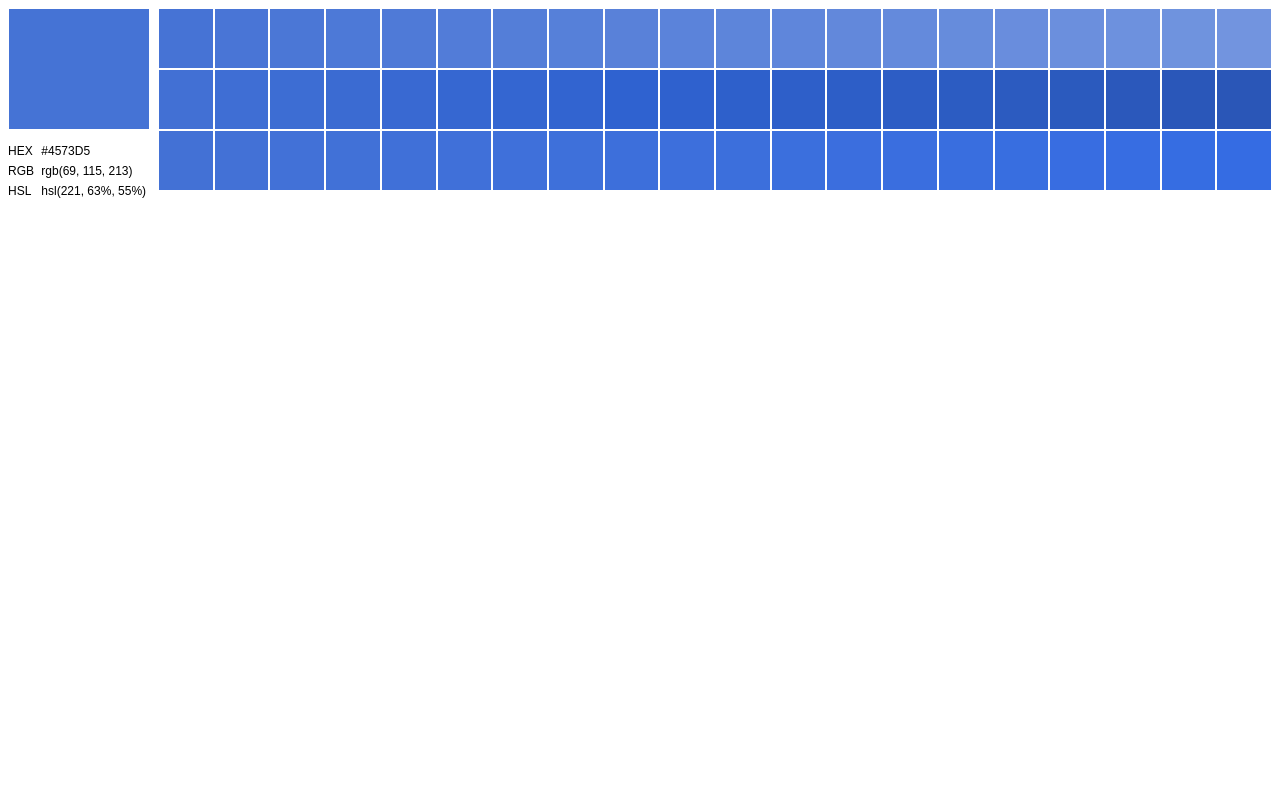
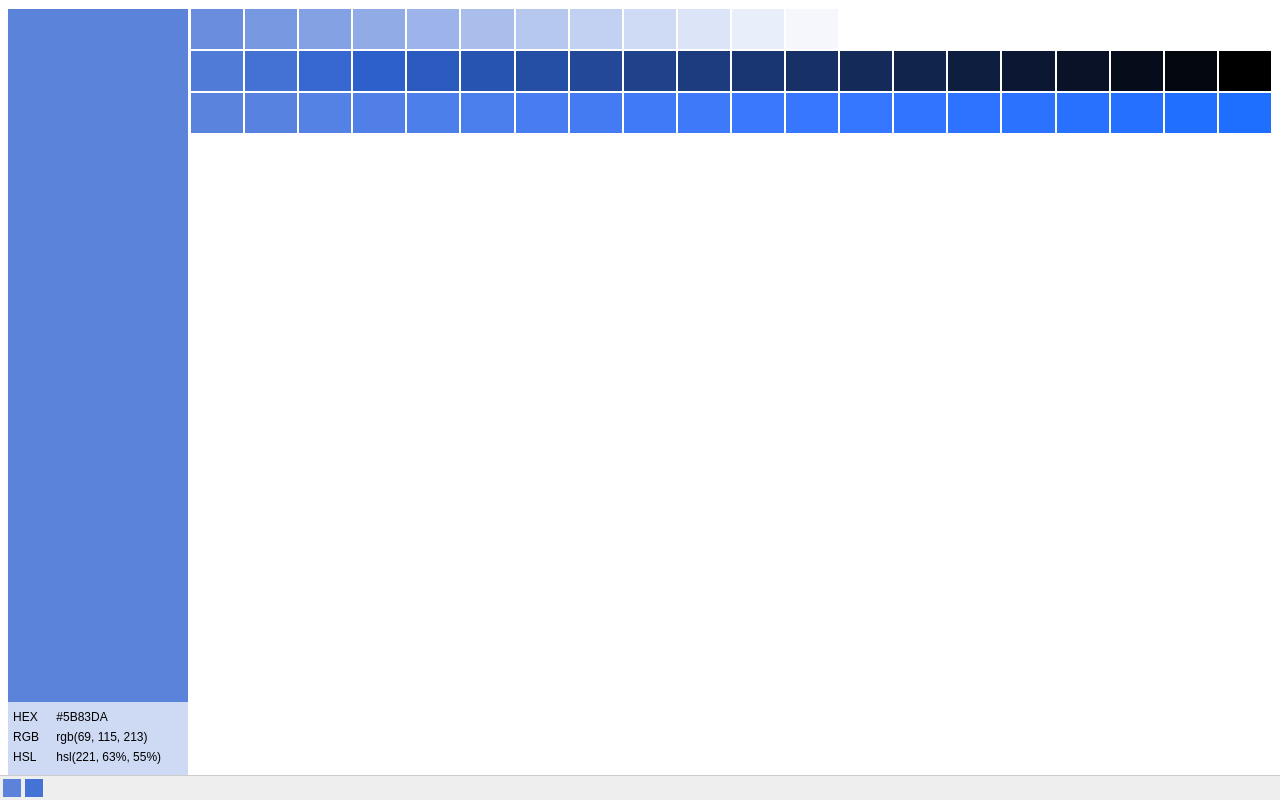
Before and after one commit to roykolak/colors-dev-panel, a browser extension: page extension/panels/color.html in a window 1280 px wide. Both pictures are taken after a click on the link 241 px from the left and 38 px from the top of the page. Drawn offline with Linux system fonts and the light colour scheme.

Commit message:
a bit of refactoring and style clean up

```diff
--- a/extension/css/color.css
+++ b/extension/css/color.css
@@ -1,6 +1,9 @@
 body {
   font-family: Arial;
   font-size: 12px;
+}
+dl {
+  margin: 0;
 }
 dd {
   margin: 0;
@@ -15,25 +18,39 @@ ul li, ol li {
   flex: 1;
   padding: 0;
   margin: 1px;
-  height: 59px;
+  height: 40px;
 }
-.lighten a, .darken a {
+.colors a, .colors a {
   display: block;
   width: 100%;
   height: 100%;
 }
 .profile {
-  width: 150px;
+  width: 180px;
+  height: 100%;
   float: left;
+  position: relative;
+  margin-right: 2px;
 }
 .swatch {
-  width: 140px;
-  height: 120px;
-  margin: 1px;
+  width: 100%;
+  height: 100%;
+  margin: 1px auto;
+}
+.profile .formats {
+  position: absolute;
+  bottom: 0;
+  left: 0;
+  width: 100%;
+  height: 90px;
+  background: rgba(255,255,255, 0.7);
+}
+.profile dl {
+  padding: 5px;
 }
 .profile dt {
   display: inline-block;
-  width: 30px;
+  width: 40px;
 }
 .profile dd {
   display: inline-block;
@@ -42,3 +59,21 @@ ul li, ol li {
 .profile dt, .profile dd {
   padding: 3px 0;
 }
+#recent_colors {
+  position: fixed;
+  bottom: 0;
+  width: 100%;
+  margin: -8px -8px 0px;
+  background: #EEE;
+  border-top: 1px solid #CCC
+}
+#recent_colors ul {
+  display: block;
+  padding: 0 1px;
+}
+#recent_colors li {
+  width: 18px;
+  height: 18px;
+  margin: 3px 2px;
+  float: left;
+}
--- a/extension/js/color.js
+++ b/extension/js/color.js
@@ -1,8 +1,81 @@
 // Generated by CoffeeScript 1.6.1
 (function() {
-  var ColorModel, ColorView,
+  var ColorLib, ColorModel, ColorView, Colors, ColorsView,
     __hasProp = {}.hasOwnProperty,
     __extends = function(child, parent) { for (var key in parent) { if (__hasProp.call(parent, key)) child[key] = parent[key]; } function ctor() { this.constructor = child; } ctor.prototype = parent.prototype; child.prototype = new ctor(); child.__super__ = parent.prototype; return child; };
+
+  ColorLib = {
+    lighten: function(hex, decimal) {
+      return Color(hex).lighten(decimal).hexString();
+    },
+    darken: function(hex, decimal) {
+      return Color(hex).darken(decimal).hexString();
+    },
+    saturate: function(hex, decimal) {
+      return Color(hex).saturate(decimal).hexString();
+    },
+    range: function() {
+      var i, out, _i;
+      out = [];
+      for (i = _i = 1; _i <= 100; i = ++_i) {
+        if (i % 5 === 0) {
+          out.push(i);
+        }
+      }
+      return out;
+    },
+    lightenRange: function(hex, range) {
+      var i, out;
+      if (range == null) {
+        range = 20;
+      }
+      out = (function() {
+        var _i, _len, _ref, _results;
+        _ref = this.range();
+        _results = [];
+        for (_i = 0, _len = _ref.length; _i < _len; _i++) {
+          i = _ref[_i];
+          _results.push(this.lighten(hex, i / 100));
+        }
+        return _results;
+      }).call(this);
+      return out.splice(0, range);
+    },
+    darkenRange: function(hex, range) {
+      var i, out;
+      if (range == null) {
+        range = 20;
+      }
+      out = (function() {
+        var _i, _len, _ref, _results;
+        _ref = this.range();
+        _results = [];
+        for (_i = 0, _len = _ref.length; _i < _len; _i++) {
+          i = _ref[_i];
+          _results.push(this.darken(hex, i / 100));
+        }
+        return _results;
+      }).call(this);
+      return out.splice(0, range);
+    },
+    saturateRange: function(hex, range) {
+      var i, out;
+      if (range == null) {
+        range = 20;
+      }
+      out = (function() {
+        var _i, _len, _ref, _results;
+        _ref = this.range();
+        _results = [];
+        for (_i = 0, _len = _ref.length; _i < _len; _i++) {
+          i = _ref[_i];
+          _results.push(this.saturate(hex, i / 100));
+        }
+        return _results;
+      }).call(this);
+      return out.splice(0, range);
+    }
+  };
 
   ColorModel = (function(_super) {
 
@@ -19,54 +92,52 @@
       });
     };
 
-    ColorModel.prototype.lightenRange = function(range) {
-      var i, _i, _results;
-      if (range == null) {
-        range = 20;
-      }
-      _results = [];
-      for (i = _i = 1; 1 <= range ? _i <= range : _i >= range; i = 1 <= range ? ++_i : --_i) {
-        if (i.toString().length === 1) {
-          i = "0" + i;
-        }
-        _results.push(Color(this.get('hex')).lighten("0." + i).hexString());
-      }
-      return _results;
-    };
-
-    ColorModel.prototype.darkenRange = function(range) {
-      var i, _i, _results;
-      if (range == null) {
-        range = 20;
-      }
-      _results = [];
-      for (i = _i = 1; 1 <= range ? _i <= range : _i >= range; i = 1 <= range ? ++_i : --_i) {
-        if (i.toString().length === 1) {
-          i = "0" + i;
-        }
-        _results.push(Color(this.get('hex')).darken("0." + i).hexString());
-      }
-      return _results;
-    };
-
-    ColorModel.prototype.saturateRange = function(range) {
-      var i, _i, _results;
-      if (range == null) {
-        range = 20;
-      }
-      _results = [];
-      for (i = _i = 1; 1 <= range ? _i <= range : _i >= range; i = 1 <= range ? ++_i : --_i) {
-        if (i.toString().length === 1) {
-          i = "0" + i;
-        }
-        _results.push(Color(this.get('hex')).saturate("0." + i).hexString());
-      }
-      return _results;
-    };
-
     return ColorModel;
 
   })(Backbone.Model);
+
+  Colors = (function(_super) {
+
+    __extends(Colors, _super);
+
+    function Colors() {
+      return Colors.__super__.constructor.apply(this, arguments);
+    }
+
+    Colors.prototype.model = ColorModel;
+
+    return Colors;
+
+  })(Backbone.Collection);
+
+  ColorsView = (function(_super) {
+
+    __extends(ColorsView, _super);
+
+    function ColorsView() {
+      return ColorsView.__super__.constructor.apply(this, arguments);
+    }
+
+    ColorsView.prototype.template = "<ul class=\"colors\">\n  {{#colors}}\n    <li data-color=\"{{hex}}\" style=\"background: {{hex}}\">\n      <a href=\"#\"></a>\n    </li>\n  {{/colors}}\n</ul>";
+
+    ColorsView.prototype.initialize = function() {
+      return this.collection.on("add", this.onColorAdd, this);
+    };
+
+    ColorsView.prototype.render = function() {
+      this.$el.html(Mustache.render(this.template, {
+        colors: this.collection.toJSON().reverse()
+      }));
+      return this;
+    };
+
+    ColorsView.prototype.onColorAdd = function() {
+      return this.render();
+    };
+
+    return ColorsView;
+
+  })(Backbone.View);
 
   ColorView = (function(_super) {
 
@@ -76,15 +147,37 @@
       return ColorView.__super__.constructor.apply(this, arguments);
     }
 
-    ColorView.prototype.template = "<div class=\"profile\">\n  <div class=\"swatch\" style=\"background: {{hex}}\"></div>\n  <dl class=\"formats\">\n    <dt>HEX</dt>\n    <dd>{{hex}}</dd>\n    <dt>RGB</dt>\n    <dd>{{rgb}}</dd>\n    <dt>HSL</dt>\n    <dd>{{hsl}}</dd>\n  </dl>\n</div>\n<ul class=\"lighten\">\n  {{#lighten}}\n    <li data-color=\"{{.}}\" style=\"background: {{.}}\">\n      <a href=\"#\"></a>\n    </li>\n  {{/lighten}}\n</ul>\n<ul class=\"darken\">\n  {{#darken}}\n    <li data-color=\"{{.}}\" style=\"background: {{.}}\">\n      <a href=\"#\"></a>\n    </li>\n  {{/darken}}\n</ul>\n<ul class=\"saturate\">\n  {{#saturate}}\n    <li data-color=\"{{.}}\" style=\"background: {{.}}\">\n      <a href=\"#\"></a>\n    </li>\n  {{/saturate}}\n</ul>";
+    ColorView.prototype.template = "<div class=\"profile\">\n  <div class=\"swatch\" style=\"background: {{hex}}\"></div>\n  <div class=\"formats\">\n    <dl>\n      <dt>HEX</dt>\n      <dd>{{hex}}</dd>\n      <dt>RGB</dt>\n      <dd>{{rgb}}</dd>\n      <dt>HSL</dt>\n      <dd>{{hsl}}</dd>\n    </dl>\n  </div>\n</div>\n<ul class=\"lighten colors\">\n  {{#lighten}}\n    <li style=\"background: {{.}}\">\n      <a href=\"#\" data-color=\"{{.}}\" class=\"color\"></a>\n    </li>\n  {{/lighten}}\n</ul>\n<ul class=\"darken colors\">\n  {{#darken}}\n    <li style=\"background: {{.}}\">\n      <a href=\"#\" data-color=\"{{.}}\" class=\"color\"></a>\n    </li>\n  {{/darken}}\n</ul>\n<ul class=\"saturate\">\n  {{#saturate}}\n    <li style=\"background: {{.}}\">\n      <a href=\"#\" data-color=\"{{.}}\" class=\"color\"></a>\n    </li>\n  {{/saturate}}\n</ul>";
+
+    ColorView.prototype.events = {
+      'click .color': 'onColorClick'
+    };
+
+    ColorView.prototype.initialize = function() {
+      return this.model.on('change:hex', this.onHexChange, this);
+    };
 
     ColorView.prototype.render = function() {
       this.$el.html(Mustache.render(this.template, _.extend({}, this.model.toJSON(), {
-        lighten: this.model.lightenRange(),
-        darken: this.model.darkenRange(),
-        saturate: this.model.saturateRange()
+        lighten: ColorLib.lightenRange(this.model.get('hex')),
+        darken: ColorLib.darkenRange(this.model.get('hex')),
+        saturate: ColorLib.saturateRange(this.model.get('hex'))
       })));
       return this;
+    };
+
+    ColorView.prototype.onColorClick = function(ev) {
+      ev.preventDefault();
+      this.model.set({
+        hex: $(ev.currentTarget).data('color')
+      });
+      return this.collection.add({
+        hex: this.model.get('hex')
+      });
+    };
+
+    ColorView.prototype.onHexChange = function() {
+      return this.render();
     };
 
     return ColorView;
@@ -92,10 +185,19 @@
   })(Backbone.View);
 
   $(function() {
+    var recentColors;
+    recentColors = new Colors({
+      hex: '#4573D5'
+    });
+    new ColorsView({
+      collection: recentColors,
+      el: $('#recent_colors')
+    }).render();
     return new ColorView({
       model: new ColorModel({
         hex: '#4573D5'
       }),
+      collection: recentColors,
       el: $('#color')
     }).render();
   });
--- a/extension/panels/color.html
+++ b/extension/panels/color.html
@@ -9,6 +9,8 @@
   <link rel="stylesheet" href="../css/color.css"/>
 </head>
 <body>
+  <div id="colors"></div>
   <div id="color"></div>
+  <div id="recent_colors"></div>
 </body>
 </html>
```
Also changed, not shown: extension/coffee/color.coffee (+93 -31 lines).
